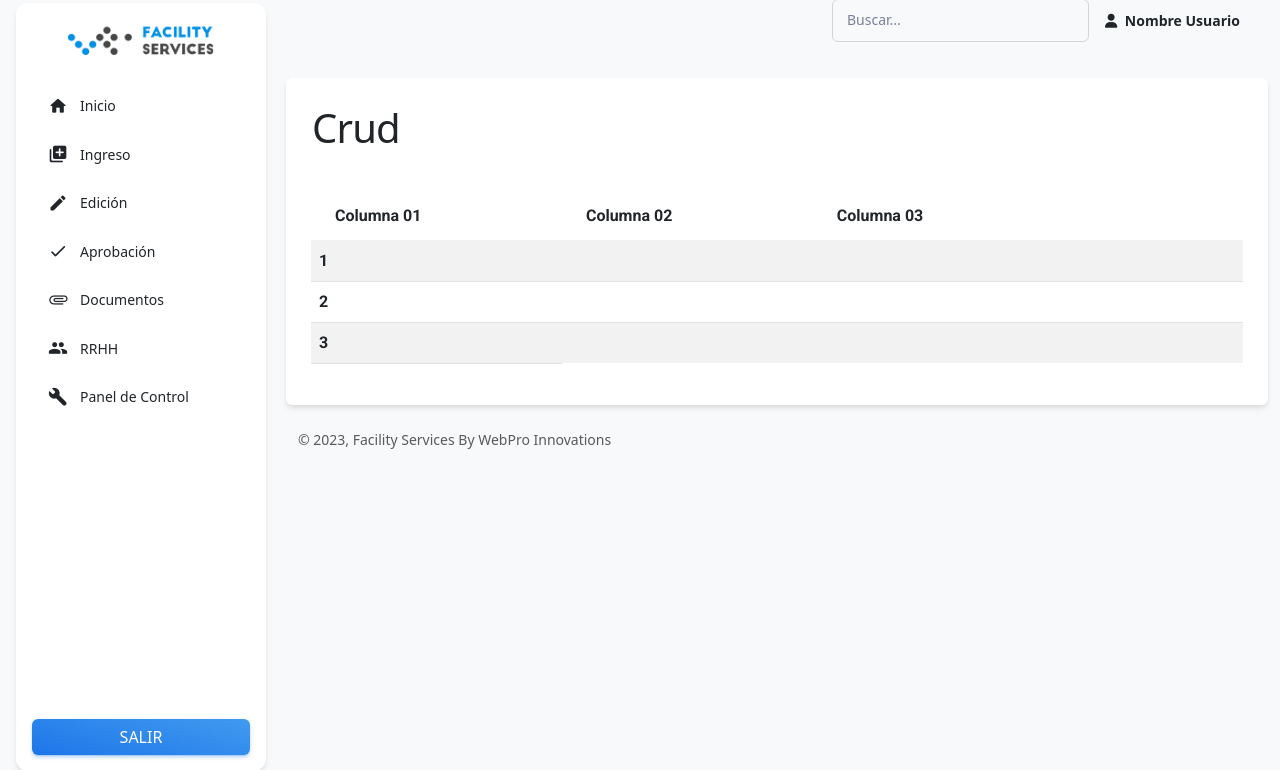
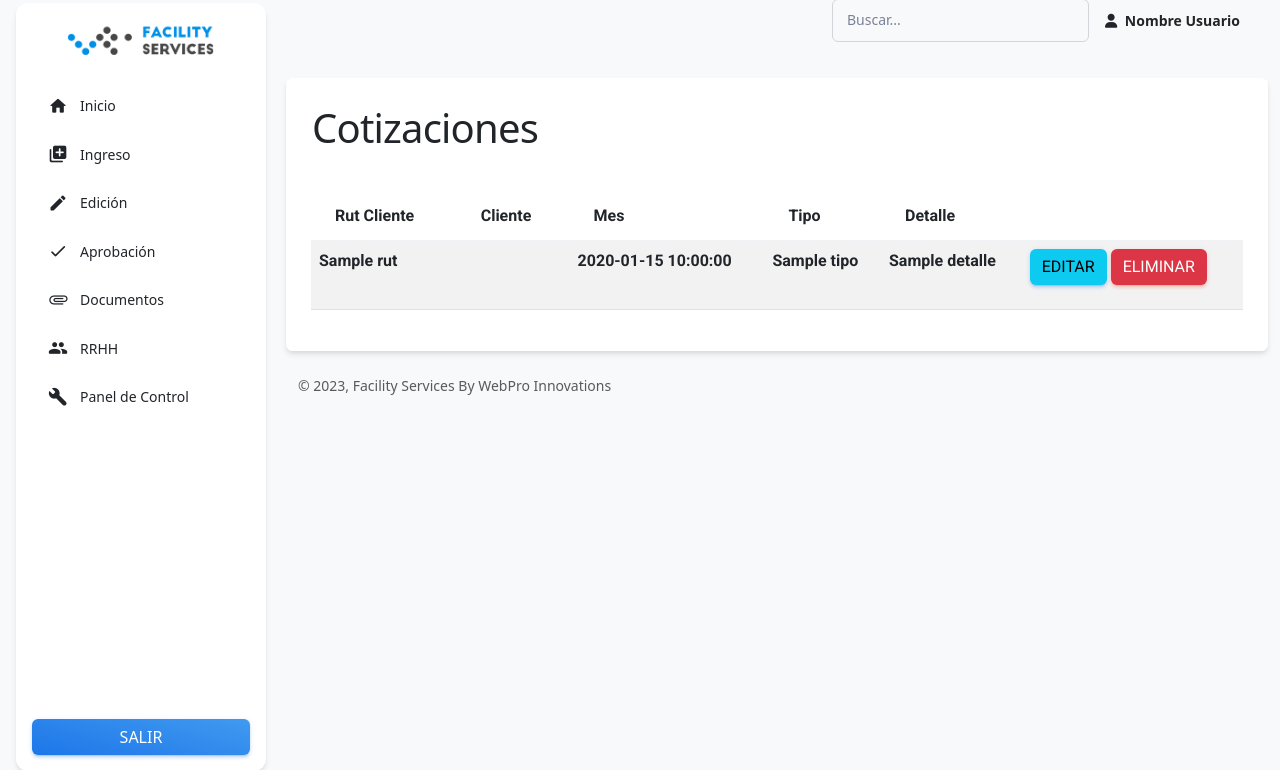
Before and after one commit to kamikaizer/lyr-facilityservices, a Python web app: template templates/crud.html in a window 1280 px wide. Shown: the part 13-783 px from the top of the page. Run offline with Jinja, Linux system fonts and the light colour scheme; the template is opened without the code that fills it: most values are stand-ins (such as "Sample title", 1, 10 or a date in 2020); lists and menus that the app fills with data are empty; some libraries are stand-ins or nearby versions.

Commit message:
cambios martin trabajo 05-06-2023

```diff
--- a/templates/crud.html
+++ b/templates/crud.html
@@ -8,42 +8,36 @@
 
 <div class="card border-white">
     <div class="card-title">
-        <h1> Crud</h1>
+        <h1> Cotizaciones</h1>
      </div>
     <div class="card-body">
 
     <table class="table table-striped">
         <thead>
           <tr>
-            <th scope="col">Columna 01</th>
-            <th scope="col">Columna 02</th>
-            <th scope="col">Columna 03</th>
-            <th scope="col"></th>
+            <th scope="col">Rut Cliente</th>
+            <th scope="col">Cliente</th>
+            <th scope="col">Mes</th>
+            <th scope="col">Tipo</th>
+            <th scope="col">Detalle</th>
             <th scope="col"></th>
           </tr>
         </thead>
         <tbody>
+          {% for dato in datos %}
           <tr>
-            <th scope="row">1</th>
-            <td></td>
-            <td></td>
-            <td></td>
-            <td></td>
+            <th scope="row">{{dato.rut}}</th>
+            <th scope="row"></th>
+            <th scope="row">{{dato.fecha}}</th>
+            <th scope="row">{{dato.tipo}}</th>
+            <th scope="row">{{dato.detalle}}</th>
+            <th scope="row">
+              <button class="btn btn-info" data-toggle="modal" ata-target="#changeRequestModal">Editar</button>
+              <button class="btn btn-danger" data-toggle="modal" ata-target="#changeRequestModal">Eliminar</button>
+
+            </th>
           </tr>
-          <tr>
-            <th scope="row">2</th>
-            <td></td>
-            <td></td>
-            <td></td>
-            <td></td>
-          </tr>
-          <tr>
-            <th scope="row">3</th>
-            <td></td>
-            <td></td>
-            <td></td>
-            <td></td>
-          </tr>
+          {% endfor %}
         </tbody>
       </table>
     </div>
```
Also changed, not shown: main.py (+26 -15 lines), templates/ingreso.html (+6 -6 lines), static/css/material-dashboard.css.
